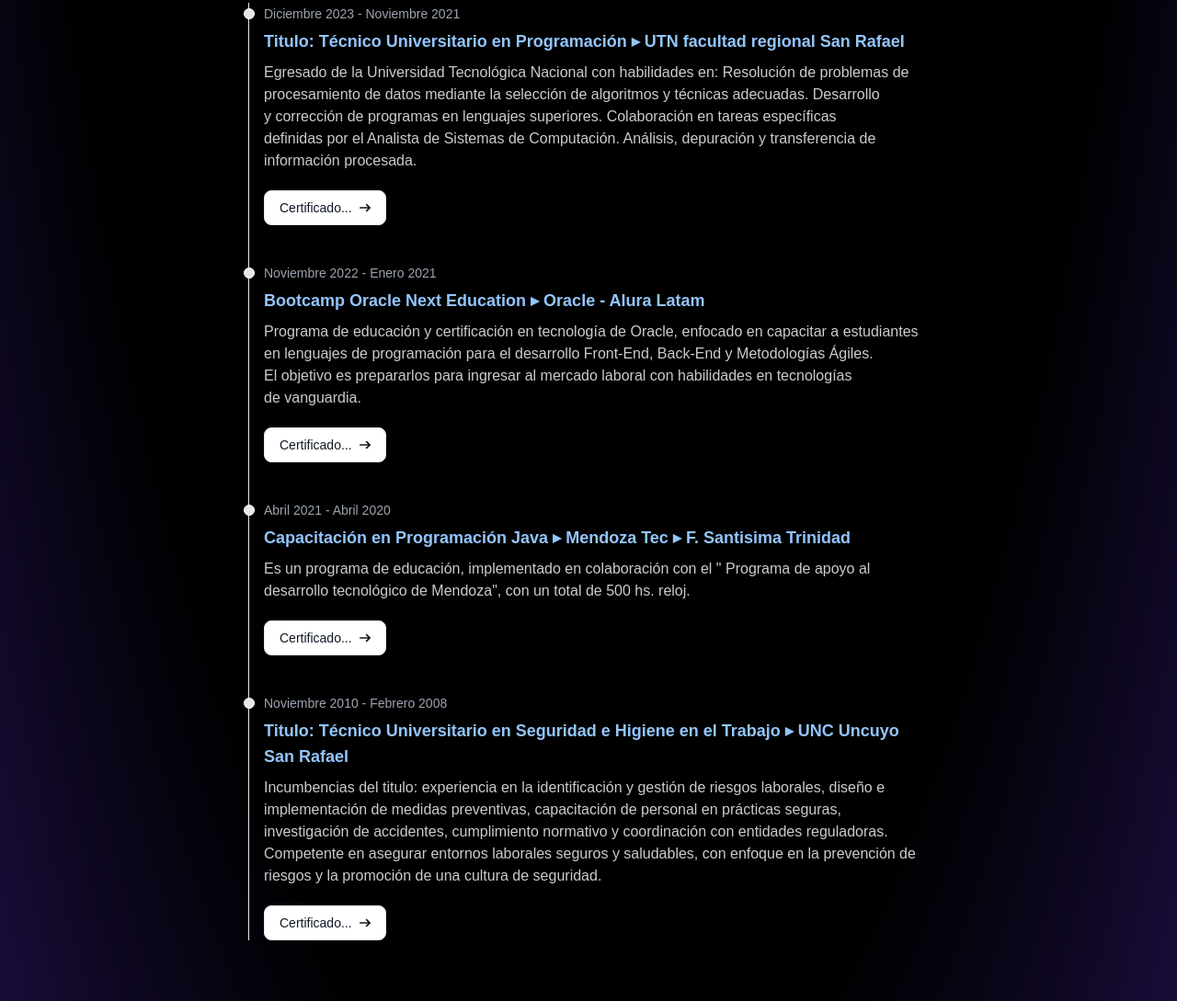
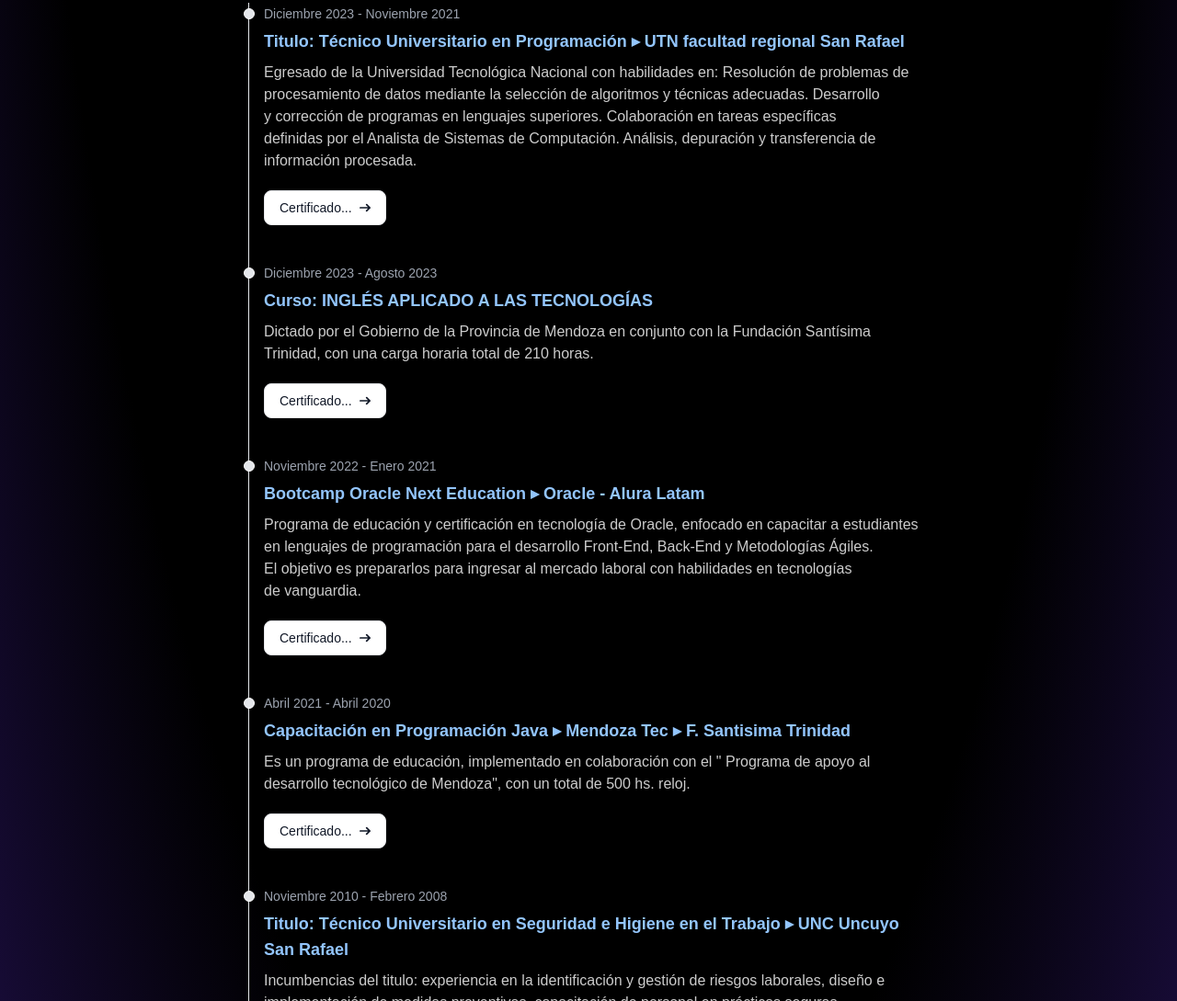
Before and after one commit to mzadante/mydev-portafolio, an Astro site: page / in a window 1280 px wide. Shown: the part 1755-2844 px from the top of the page at 92% size. Built offline with nearby package versions, Linux system fonts and the light colour scheme; Astro itself is replaced by a stand-in of ours.

Commit message:
Curso ingles add

```diff
--- a/src/components/Estudios.astro
+++ b/src/components/Estudios.astro
@@ -6,6 +6,12 @@ const ESTUDIOS = [
         title: 'Titulo: Técnico Universitario en Programación ▸ UTN facultad regional San Rafael',
         description: 'Egresado de la Universidad Tecnológica Nacional con habilidades en: Resolución de problemas de procesamiento de datos mediante la selección de algoritmos y técnicas adecuadas. Desarrollo y corrección de programas en lenguajes superiores. Colaboración en tareas específicas definidas por el Analista de Sistemas de Computación. Análisis, depuración y transferencia de información procesada.',
         link: "https://www.frsr.utn.edu.ar/programacion/"
+    },
+    {
+        date: 'Diciembre 2023 - Agosto 2023',
+        title: 'Curso: INGLÉS APLICADO A LAS TECNOLOGÍAS',
+        description: 'Dictado por el Gobierno de la Provincia de Mendoza en conjunto con la Fundación Santísima Trinidad, con una carga horaria total de 210 horas.',
+        link: "https://drive.google.com/file/d/1gyvELuXohlJATzuvwD4Mv1TVBN1I6Y6x/view?usp=sharing"
     },
     {
         date: 'Noviembre 2022 - Enero 2021',
```
